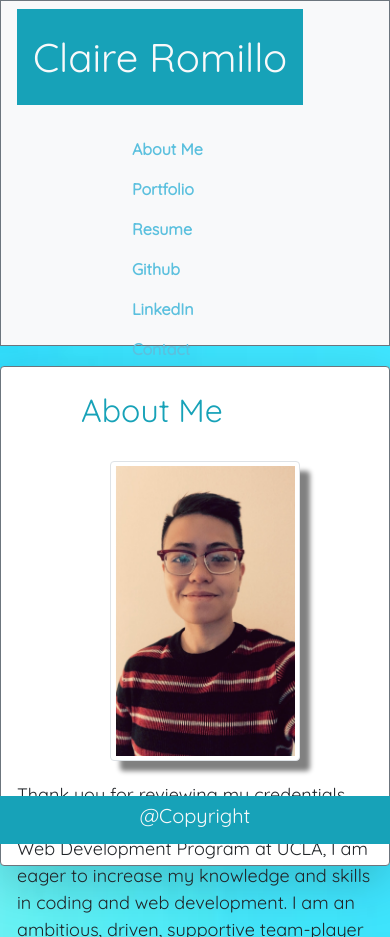
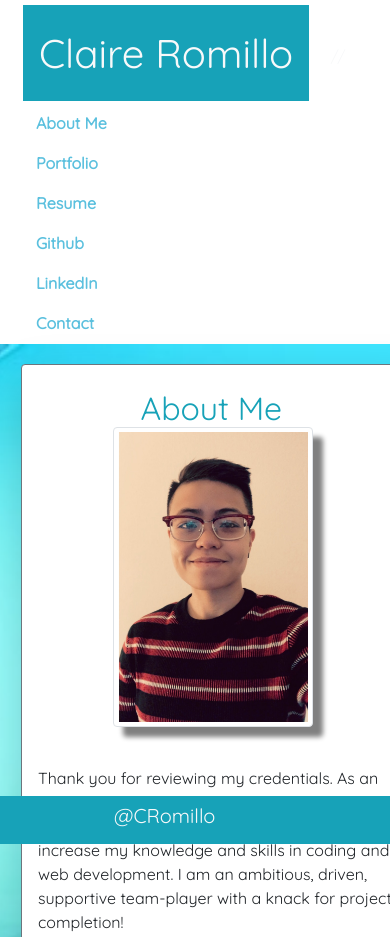
Before and after one commit to cromillo/Homework-7---Updated-Portfolio, a plain HTML site: page index.html in a window 390 px wide. Shown: the top 937 px of the page. Drawn offline with nearby package versions, Linux system fonts and the light colour scheme.

Commit message:
index responsive

```diff
--- a/index.html
+++ b/index.html
@@ -19,18 +19,16 @@
   <body>
 
 
-    <nav class="navbar navbar-expand-lg bg-light text-light pb-0 border border-secondary">
+    <nav class="navbar navContainer navbar-expand-lg bg-light text-light pb-0 border border-secondary">
 
      <!--navbar row-->
       <div class="container p-0 mt-0">
         <!--Name-->
 
-        <div class="p-3 bg-info col-m-2 ml-0 ">
+        <div class="p-3 bg-info col-m-2 ml-0 nameBox">
           <div class="mh-100 text-center pt-2 h-100 w-25; "><h1>Claire Romillo</h1></div>
         </div>
-
-        <div class="col-md-7>">
-
+        //<div class="col-md-6>">
          </div>
 
          <!--Links-->
@@ -61,12 +59,12 @@
 
 <div class="row backgroundimg1">
       <!--About Me Information-->
-      <div class="container aboutMeContainer bg-white mt-2 mb-2 pb-0 pt-4 border border-secondary shadow-lg p-3 mb-5 bg-white rounded" >
-        <h2 class="text-info pl-3 ml-5">About Me</h2>
+      <div class="container aboutMeContainer mx-auto bg-white mt-2 mb-2 pb-0 pt-4 border border-secondary shadow-lg p-3 mb-5 bg-white rounded" >
+        <h2 class="text-info pl-3 ml-5 aboutMeText">About Me</h2>
 <br>
           <!--Picture-->
           <div class="row">
-              <div class="col-md-3 col-xs-3">
+              <div class="col-md-3 col-xs-3 ">
           <img class="img-thumbnail img-responsive ml-5" src="img/claire-picture.jfif" style="height: 300px; box-shadow: 10px 10px 5px grey;" >
               </div>
               <div class="col-md-9 col-xs-18">
@@ -76,9 +74,7 @@
 
           <p>As a case manager, I honed my organizational, leadership, and communication skills.  Moreover, I developed strong technical skills in MS Office (Word, Excel, PowerPoint), SPSS, customer service, team coaching, client retention, and excellent time management skills.</p>
 
-              <p></p>I look forward to being part of a team where I can merge both my web development and coding knowledge with my professional and management skill sets.</p>
-
-        </p>
+              <p>I look forward to being part of a team where I can merge both my web development and coding knowledge with my professional and management skill sets.</p>
             </div>
            </div>
 </div>
@@ -89,8 +85,8 @@
   <div class="footer-top border-top border-secondary">
       <div class="container-fluid bg-info mt-2 p-2 fixed-bottom ;">
           <div class="row">
-            <div class="footer-info text-light mx-auto">
-              <h5>@Copyright</h5>
+            <div class="footer-info footerText text-light mx-auto">
+              <h5>@CRomillo</h5>
             </div>
           </div>
       </div>
--- a/style.css
+++ b/style.css
@@ -62,12 +62,12 @@ body {
 
   padding-top: 0px;
 }
+.nav-item {
+  position: relative;
+  top:30px;
+  right: -85px
+}
 
-.navbarLinks{
-  position: relative;
-  right: -100px;
-    top: 24px;
-}
 
 .aboutMeContainer {
   height: 500px;
@@ -90,52 +90,257 @@ a:hover {
 }
 
 
-/* Media Query with max-width 780px*/
-@media screen and (max-width: 780px){
+
+
+ @media only screen and (max-width: 1200px) {
+
+
+  .aboutMeContainer {
+    height: 450px;
+    margin-top: 50px !important;
+    position: relative;
+    left: 0px;
+  }
+
+  .aboutMeText {
+    position: relative;
+    left:-4%;
+    }
 
   .backgroundimg1 {
-  height: 250vh;
-  width: 100%;
+    background-image: url('img/abstract-wave.jpg');
+    background-size: cover;
+    background-position: center center;
+    margin-right: 0px;
+    margin-left: 0px;
+    background-repeat: no-repeat;
+    height: 90vh;
+    width: 100%;
+  }
+
+  .img-thumbnail {
+    max-width: 100%;
+    left: 75%;
+    margin-bottom: 15px;
+  position: relative;
+    left: -34px;
 }
 
-  .backgroundimg2 {
-  height: 250vh;
-  width: 100%;
+
+@media only screen and (max-width: 960px) {
+  .backgroundimg1 {
+    background-image: url('img/abstract-wave.jpg');
+    background-size: cover;
+    background-position:center center;
+    margin-right: 0px;
+    margin-left: 0px;
+    background-repeat: no-repeat;
+    height: 110vh;
+    width: 100%;
+  }
+
+  .backgroundimg3 {
+    background-image: url(img/abstract-wave.jpg);
+    background-size: cover;
+    background-position: center center;
+    margin-right: 0px;
+    margin-left: 0px;
+    background-repeat: no-repeat;
+    height: 1380px;
+    width: 1303px;
 }
 
-  .backgroundimg3 {
-  height: 250vh;
-  width: 100%;
+  .nameBox {
+    position: relative;
+    top: 76px;
+    left: -13px;
+  }
+
+  .navContainer1 {
+    border-style: none !important;
+    background-color: white !important;
+  }
+  .navbarLinks {
+    position: relative;
+    left: 187px;
+    top: -31px;
+  }
+
+  .navbarLinks1 {
+    position: relative;
+    top: 1px;
+
+  }
+  .nameBox1 {
+    position: relative;
+    top: 107px;
+  }
+
+  .portfolioContainer {
+    height: 1350px;
+  }
+
+  .workCard {
+    position: relative;
+    left: 120px;
+    top: 445px;
+  }
+
+  .passwordCard {
+    position: relative;
+    left: -200px;
+    top: 425px;
+  }
+
+  .pizzaCard {
+    position: relative;
+    left: 120px;
+    top: 6px;
+  }
+  .aboutMeContainer {
+    height: 600px;
+    margin-top: 50px !important;
+    margin-right: 10px;
+    position: relative;
+    left: -10px;
+  }
+  .aboutMeText {
+    position: relative;
+    left:-7%;
+    }
+
+  .img-thumbnail {
+    width: 150px !important;
+    height: 250px !important;
+    left: 75%;
+    margin-bottom: 15px;
+  position: relative;
+    left: -38px;
+}
+p {font-size: 16px !important;
 }
 
-.img-thumbnail {
 
-  max-width: 50%;
-  height: auto;
+@media only screen and (max-width: 768px) {
+
+  .navContainer {
+    border-style: none !important;
+    background-color: white !important;
+  }
+
+  .navbarLinks {
+    position: relative;
+    left: -32px;
+    top: -31px;
+  }
+
+  .nameBox {
+    position: relative;
+    left: 62px;
+    top: -3px;
+  }
+
+  .aboutMeContainer {
+    height: 801px;
+  }
+
+  p {font-size: 15px !important;
+  }
+
+ .img-thumbnail {
+  height: 250px !important;
   position: relative;
   left: 25%;
+  margin-bottom: 25px;
+ }
 
+.aboutMeText {
+  position: relative;
+  left: 119px;
+  margin-bottom: -5px;
 }
 
- p { font-size: 1;
-    margin-top: 20px;
+ .backgroundimg1 {
+  height: 118vh;
+    width: 917px;
+}
 
- }
+.aboutMeText {
+position: relative;
+left:-60px;
+}
+
+.footerText {
+  position: relative;
+  right: 7.5%;
+}
 
 
 
-/* Media Query with max-width 400px*/
 
- @media screen and (max-width: 400px){
 
-  h1 {text-align: left;
+@media only screen and (max-width: 400px) {
+
+  .navContainer {
+    border-style: none !important;
+    background-color: white !important;
   }
 
-  p {font-size: 18px;
+  .navbarLinks {
+    position: relative;
+    left: -80px;
+    top: -31px;
+  }
+
+  .nameBox {
+    position: relative;
+    left: 7px;
+    top: -3px;
+  }
+  .aboutMeContainer {
+    height: 1000px;
+    width: 400px;
+    margin-top: 20px !important;
+    position: relative;
+    left: 0px;
+  }
+
+  p {font-size: 16px !important;
   }
 
  .img-thumbnail {
-   max-width: 75%;
+  height: 300px !important;
+  width: 200px !important;
    position: relative;
-   left: 12.5%;
+   left: 7.5%;
+   top: -19px;
+   margin-bottom: 20px;
  }
+
+ h1 {text-align: left;
+ }
+
+ .backgroundimg1 {
+  height: 130vh;
+  width: 442px;
+  position: relative;
+left:0%;
+}
+
+.aboutMeText {
+position: relative;
+left:10.5%;
+}
+
+.footerText {
+  position: relative;
+  right: 7.5%;
+}
+
+.contactContainer {
+    height: 560px;
+  }
+
+  .portfolioContainer {
+    height: 1000px;
+  }
```
Also changed, not shown: contact.html (+2 -2 lines), portfolio.html (+7 -7 lines).
